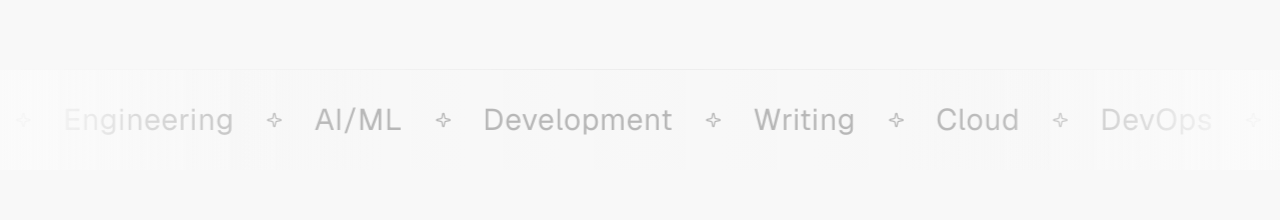
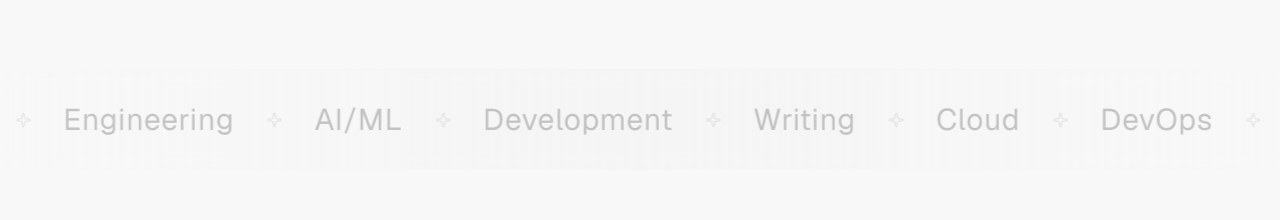
Before and after one commit to MikeTemi/michael-portfolio, a Next.js app: page / in a window 1280 px wide. Shown: the part 699-919 px from the top of the page. Built offline with nearby package versions, Linux system fonts and the light colour scheme.

Commit message:
Refactor ScrollingDivider component to enhance dark mode support and streamline styles

```diff
--- a/src/components/ScrollingDivider.tsx
+++ b/src/components/ScrollingDivider.tsx
@@ -33,7 +33,7 @@ const ScrollingDivider = () => {
       <span className="whitespace-nowrap font-normal text-3xl tracking-wide">
         {field}
       </span>
-      <span className="mx-8" style={{ color: isDarkMode ? 'rgba(163, 163, 163, 0.35)' : 'rgba(64, 64, 64, 0.35)' }}>
+      <span className="mx-8 text-muted-foreground opacity-35">
         <Sparkle size={16} />
       </span>
     </React.Fragment>
@@ -43,33 +43,19 @@ const ScrollingDivider = () => {
     <div className="w-full relative overflow-hidden -mt-32 sm:-mt-24 md:-mt-8">
       {/* Top border */}
       <div
-        className="w-full"
-        style={{
-          height: '0.5px',
-          background: isDarkMode
-            ? 'linear-gradient(90deg, transparent 0%, rgba(163, 163, 163, 0.08) 50%, transparent 100%)'
-            : 'linear-gradient(90deg, transparent 0%, rgba(64, 64, 64, 0.06) 50%, transparent 100%)'
-        }}
+        className="w-full bg-gradient-to-r from-transparent via-border/20 to-transparent"
+        style={{ height: '0.5px' }}
       />
 
       {/* Scrolling container */}
       <div
-        className="relative py-8 overflow-hidden"
-        style={{
-          background: isDarkMode
-            ? 'linear-gradient(90deg, rgba(10, 10, 10, 0.005) 0%, rgba(10, 10, 10, 0.03) 50%, rgba(10, 10, 10, 0.005) 100%)'
-            : 'linear-gradient(90deg, rgba(250, 250, 250, 0.005) 0%, rgba(250, 250, 250, 0.03) 50%, rgba(250, 250, 250, 0.005) 100%)',
-          backdropFilter: 'blur(0.5px)',
-          WebkitBackdropFilter: 'blur(0.5px)',
-        }}
+        className="relative py-8 overflow-hidden bg-gradient-to-r from-background/50 via-muted/30 to-background/50 backdrop-blur-sm"
       >
         {/* Left edge shadow overlay */}
         <div
           className="absolute left-0 top-0 bottom-0 w-40 md:w-80 lg:w-96 z-10 pointer-events-none"
           style={{
-            background: isDarkMode
-              ? 'linear-gradient(to right, rgba(10, 10, 10, 0.95) 0%, rgba(10, 10, 10, 0.88) 15%, rgba(10, 10, 10, 0.75) 25%, rgba(10, 10, 10, 0.55) 35%, rgba(10, 10, 10, 0.35) 50%, rgba(10, 10, 10, 0.18) 65%, rgba(10, 10, 10, 0.08) 75%, rgba(10, 10, 10, 0.03) 85%, rgba(10, 10, 10, 0.01) 95%, transparent 100%)'
-              : 'linear-gradient(to right, rgba(250, 250, 250, 0.95) 0%, rgba(250, 250, 250, 0.88) 15%, rgba(250, 250, 250, 0.75) 25%, rgba(250, 250, 250, 0.55) 35%, rgba(250, 250, 250, 0.35) 50%, rgba(250, 250, 250, 0.18) 65%, rgba(250, 250, 250, 0.08) 75%, rgba(250, 250, 250, 0.03) 85%, rgba(250, 250, 250, 0.01) 95%, transparent 100%)'
+            background: 'linear-gradient(to right, hsl(var(--background)) 0%, hsl(var(--background) / 0.88) 15%, hsl(var(--background) / 0.75) 25%, hsl(var(--background) / 0.55) 35%, hsl(var(--background) / 0.35) 50%, hsl(var(--background) / 0.18) 65%, hsl(var(--background) / 0.08) 75%, hsl(var(--background) / 0.03) 85%, hsl(var(--background) / 0.01) 95%, transparent 100%)'
           }}
         />
 
@@ -77,19 +63,14 @@ const ScrollingDivider = () => {
         <div
           className="absolute right-0 top-0 bottom-0 w-40 md:w-80 lg:w-96 z-10 pointer-events-none"
           style={{
-            background: isDarkMode
-              ? 'linear-gradient(to left, rgba(10, 10, 10, 0.95) 0%, rgba(10, 10, 10, 0.88) 15%, rgba(10, 10, 10, 0.75) 25%, rgba(10, 10, 10, 0.55) 35%, rgba(10, 10, 10, 0.35) 50%, rgba(10, 10, 10, 0.18) 65%, rgba(10, 10, 10, 0.08) 75%, rgba(10, 10, 10, 0.03) 85%, rgba(10, 10, 10, 0.01) 95%, transparent 100%)'
-              : 'linear-gradient(to left, rgba(250, 250, 250, 0.95) 0%, rgba(250, 250, 250, 0.88) 15%, rgba(250, 250, 250, 0.75) 25%, rgba(250, 250, 250, 0.55) 35%, rgba(250, 250, 250, 0.35) 50%, rgba(250, 250, 250, 0.18) 65%, rgba(250, 250, 250, 0.08) 75%, rgba(250, 250, 250, 0.03) 85%, rgba(250, 250, 250, 0.01) 95%, transparent 100%)'
+            background: 'linear-gradient(to left, hsl(var(--background)) 0%, hsl(var(--background) / 0.88) 15%, hsl(var(--background) / 0.75) 25%, hsl(var(--background) / 0.55) 35%, hsl(var(--background) / 0.35) 50%, hsl(var(--background) / 0.18) 65%, hsl(var(--background) / 0.08) 75%, hsl(var(--background) / 0.03) 85%, hsl(var(--background) / 0.01) 95%, transparent 100%)'
           }}
         />
 
         {/* Scrolling text */}
         <div
-          className="flex items-center animate-scroll-horizontal relative"
-          style={{
-            color: isDarkMode ? 'rgba(163, 163, 163, 0.35)' : 'rgba(64, 64, 64, 0.35)',
-            willChange: 'transform'
-          }}
+          className="flex items-center animate-scroll-horizontal relative text-muted-foreground opacity-35"
+          style={{ willChange: 'transform' }}
         >
           {scrollingContent}
         </div>
@@ -97,13 +78,8 @@ const ScrollingDivider = () => {
 
       {/* Bottom border */}
       <div
-        className="w-full"
-        style={{
-          height: '0.5px',
-          background: isDarkMode
-            ? 'linear-gradient(90deg, transparent 0%, rgba(163, 163, 163, 0.08) 50%, transparent 100%)'
-            : 'linear-gradient(90deg, transparent 0%, rgba(64, 64, 64, 0.06) 50%, transparent 100%)'
-        }}
+        className="w-full bg-gradient-to-r from-transparent via-border/20 to-transparent"
+        style={{ height: '0.5px' }}
       />
 
       <style jsx>{`
```
